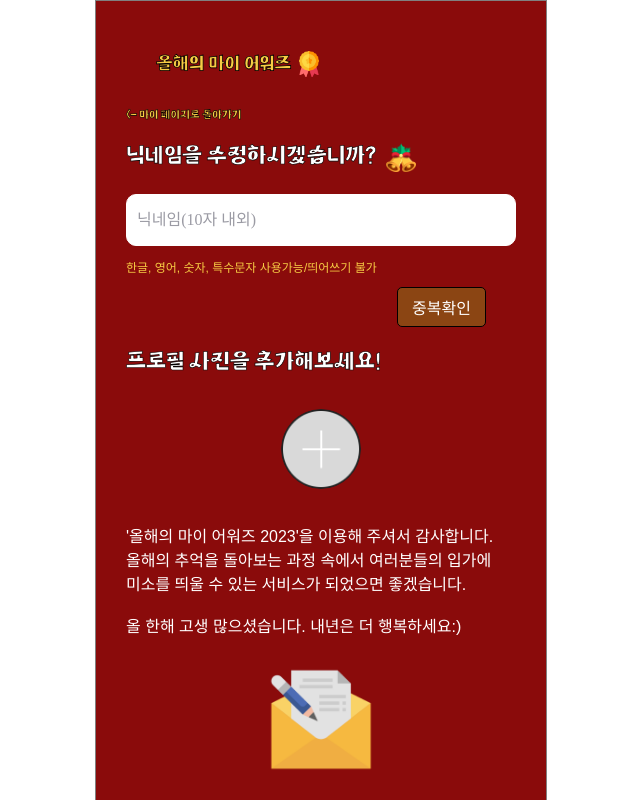
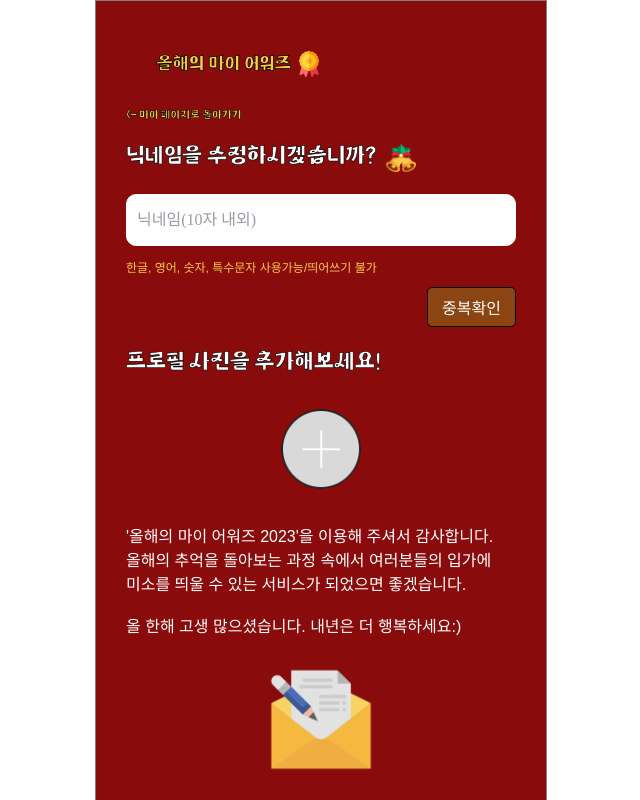
Before and after one commit to 2023-my-awards/2023-MY-AWARDS-FRONT-v2, a React (Vite) app: page /editprofile in a window 1280 px wide. Shown: the top 800 px of the page, without its empty margins (319-959 px from the left). Built offline with nearby package versions, Linux system fonts and the light colour scheme; a web font is replaced by a local one.

Commit message:
Design: 프로필 편집  페이지 디자인 최적화

```diff
--- a/src/pages/EditProfile.jsx
+++ b/src/pages/EditProfile.jsx
@@ -164,10 +164,12 @@ const EditProfile = () => {
         />
       </div>
       <p id="notice">한글, 영어, 숫자, 특수문자 사용가능/띄어쓰기 불가</p>
-      <CheckButton
-        onClick={handleCheckButtonClick}
-        isButtonEnabled={isCheckButtonEnabled}
-      />
+      <div id="check-box">
+        <CheckButton
+          onClick={handleCheckButtonClick}
+          isButtonEnabled={isCheckButtonEnabled}
+        />
+      </div>
       <CheckModal show={isModalVisible} isSuccess={isSuccess} />
       <p id="content">프로필 사진을 추가해보세요!</p>
       <div itemID="inputbox">
```
